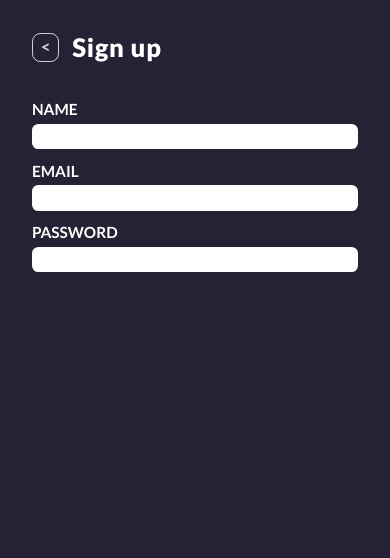
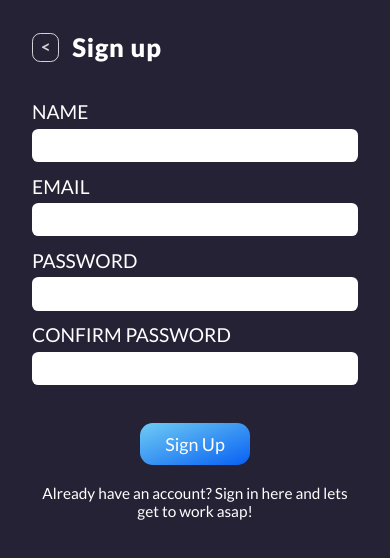
Before and after one commit to frostzt/weeee, a Next.js app in the folder frontend/: page /auth in a window 390 px wide. Shown: the top 558 px of the page. Built offline with nearby package versions, Linux system fonts and the light colour scheme.

Commit message:
mobile auth page ready

```diff
--- a/frontend/pages/auth/auth.module.scss
+++ b/frontend/pages/auth/auth.module.scss
@@ -37,7 +37,8 @@
 
       &__label {
         color: white;
-        font-weight: 700;
+        font-size: 3rem;
+        font-weight: 400;
         margin-bottom: 0.8rem;
         text-transform: uppercase;
       }
@@ -48,6 +49,29 @@
         border: none;
         outline: none;
         border-radius: 1rem;
+        padding: 2.3rem 1.5rem;
+        border: transparent 2px solid;
+        transition: all 0.3s ease-in-out;
+
+        &:focus,
+        &:active {
+          border: var(--boards) 2px solid;
+        }
+      }
+    }
+
+    .btns {
+      margin: 0 auto;
+      margin-top: 6rem;
+      text-align: center;
+
+      .signup {
+        margin: 0 auto;
+      }
+
+      .switch {
+        color: white;
+        margin-top: 3rem;
       }
     }
   }
--- a/frontend/pages/auth/index.tsx
+++ b/frontend/pages/auth/index.tsx
@@ -1,11 +1,15 @@
 import Head from 'next/head';
 import { Fragment } from 'react';
-import { LinkedButton } from '../../components/Button/Button';
+import { Button, LinkedButton } from '../../components/Button/Button';
 
 // Styles
 import styles from './auth.module.scss';
 
 const AuthPage = () => {
+  const signUpHandler = () => {
+    console.log('Clicked');
+  };
+
   return (
     <Fragment>
       <Head>
@@ -42,6 +46,24 @@ const AuthPage = () => {
               name="password"
             />
           </div>
+          <div className={styles.group}>
+            <label className={styles.group__label} htmlFor="cpassword">
+              Confirm Password
+            </label>
+            <input
+              className={styles.group__input}
+              type="password"
+              name="cpassword"
+            />
+          </div>
+          <div className={styles.btns}>
+            <Button extraClass={styles.signup} handler={signUpHandler}>
+              Sign Up
+            </Button>
+            <div className={styles.switch}>
+              Already have an account? Sign in here and lets get to work asap!
+            </div>
+          </div>
         </form>
       </div>
     </Fragment>
```
